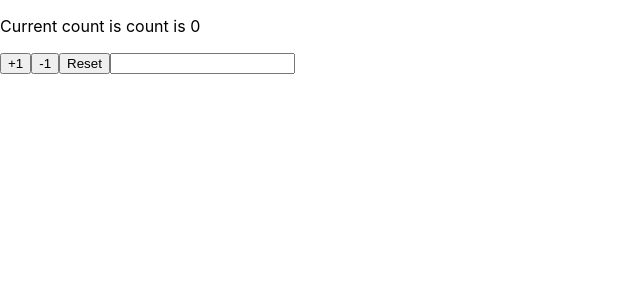
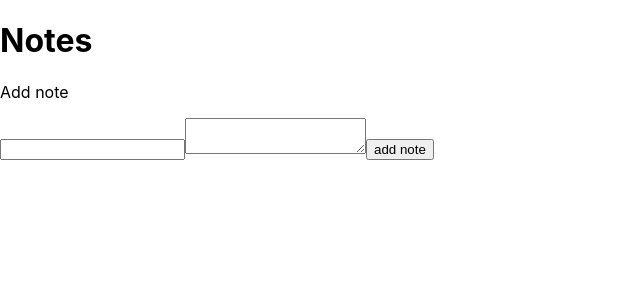
Before and after one commit to kasprzyk/react-new-features, a React (Create React App) app: page / in a window 1280 px wide. Shown: the top 300 px of the page, without its empty margins (0-640 px from the left). Built offline with nearby package versions, Linux system fonts and the light colour scheme.

Commit message:
complex state with useState

```diff
--- a/src/index.js
+++ b/src/index.js
@@ -34,6 +34,45 @@
 //   );
 // };
 
+const NoteApp = () => {
+  const [notes, setNotes] = useState([]);
+  const [title, setTitle] = useState('');
+  const [body, setBody] = useState('');
+
+  const addNote = (e) => {
+    e.preventDefault();
+    setNotes([...notes, { title, body }]);
+    setTitle('');
+    setBody('');
+  };
+
+  const removeNote = (title) => {
+    setNotes(notes.filter((note) => note.title !== title));
+  };
+
+  return (
+    <div>
+      <h1>Notes</h1>
+      {notes.map((note) => (
+        <div key={note.title}>
+          <h3>{note.title}</h3>
+          <p>{note.body}</p>
+          <button onClick={() => removeNote(note.title)}>x</button>
+        </div>
+      ))}
+      <p>Add note</p>
+      <form onSubmit={addNote}>
+        <input value={title} onChange={(e) => setTitle(e.target.value)} />
+        <textarea
+          value={body}
+          onChange={(e) => setBody(e.target.value)}
+        ></textarea>
+        <button>add note</button>
+      </form>
+    </div>
+  );
+};
+
 const App = (props) => {
   const [count, setCount] = useState(props.count);
   const [text, setText] = useState('');
@@ -57,7 +96,7 @@
 
 ReactDOM.render(
   <React.StrictMode>
-    <App />
+    <NoteApp />
   </React.StrictMode>,
   document.getElementById('root')
 );
```
Also changed, not shown: 2 other files (tests, documents, lock files or other folders).
